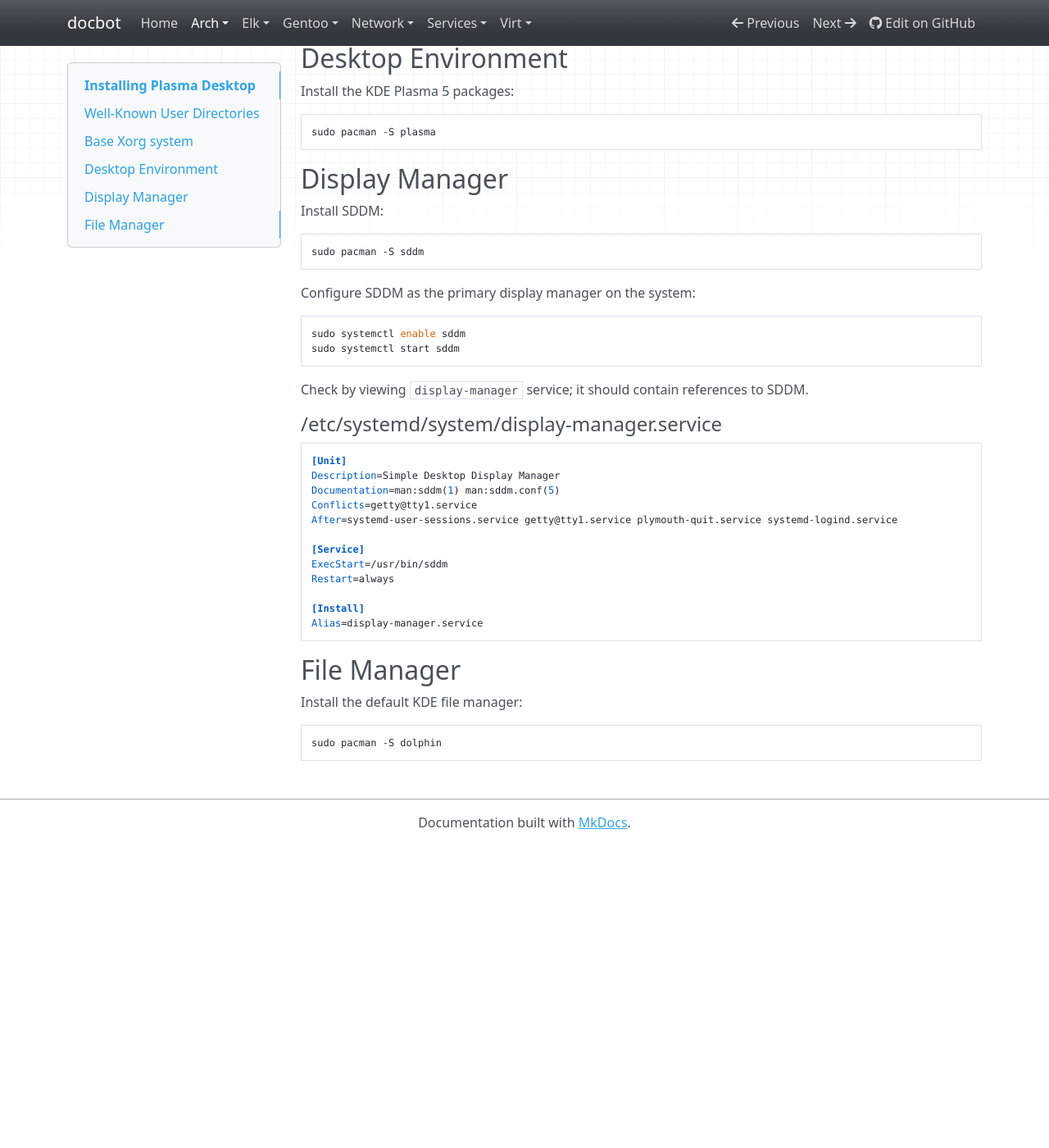
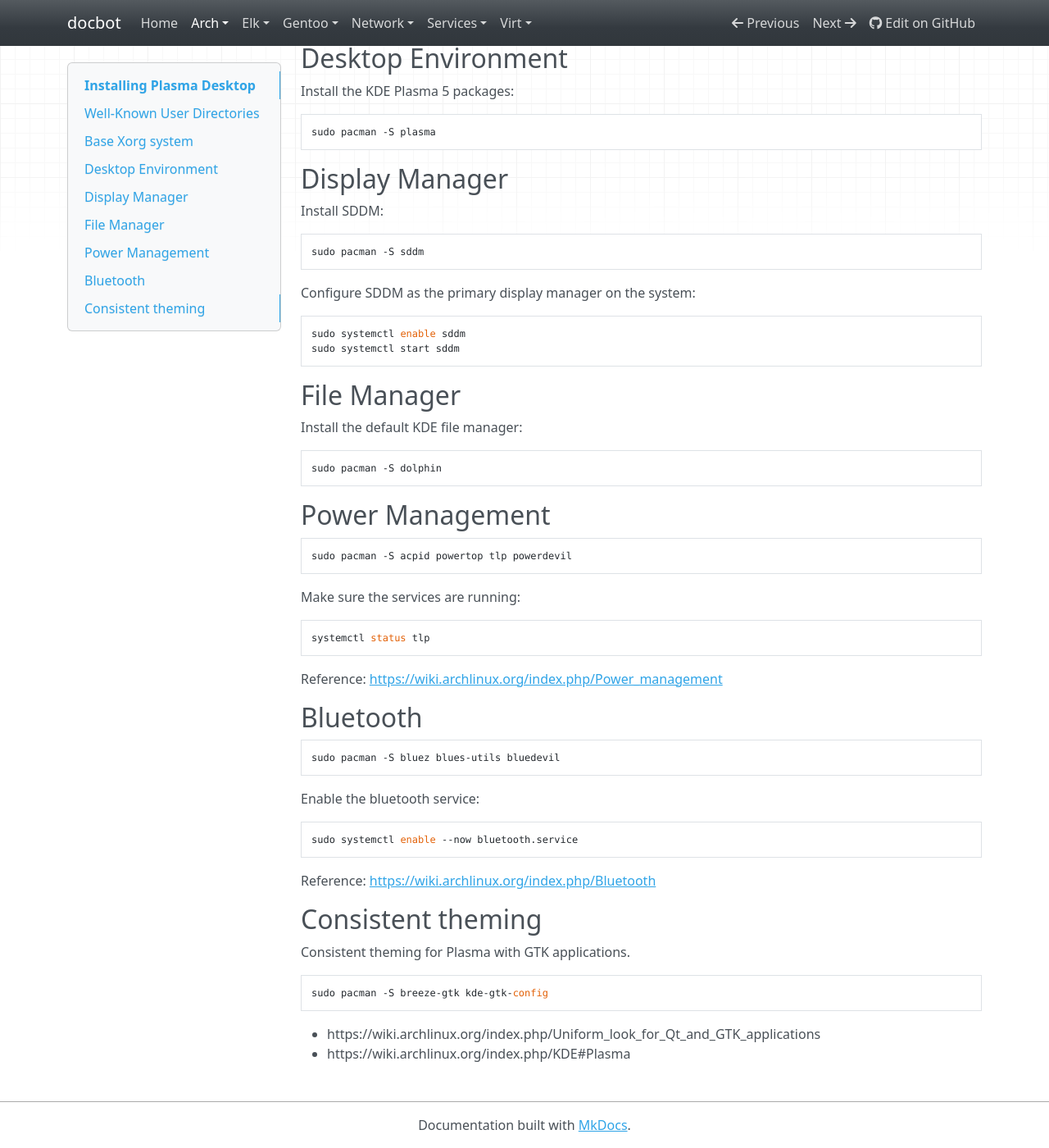
Before and after one commit to noahbailey/docbot, an MkDocs documentation site: the page built from docs/arch/plasma.md, in a window 1280 px wide and 1400 px high, scrolled down 475 px. Shown: the whole window at 82% size. Built offline with MkDocs 1.6.1, drawn with Linux system fonts in a browser that asks for light colours; nearby versions of some CDN libraries; before the commit the page ends 1506 px from its top, so only the background shows below that.

Commit message:
Update arch/plasma page with install notes

````diff
--- a/docs/arch/plasma.md
+++ b/docs/arch/plasma.md
@@ -43,27 +43,38 @@ Configure SDDM as the primary display manager on the system:
     sudo systemctl enable sddm
     sudo systemctl start sddm
 
-Check by viewing `display-manager` service; it should contain references to SDDM.
-
-#### /etc/systemd/system/display-manager.service
-
-```ini
-[Unit]
-Description=Simple Desktop Display Manager
-Documentation=man:sddm(1) man:sddm.conf(5)
-Conflicts=getty@tty1.service
-After=systemd-user-sessions.service getty@tty1.service plymouth-quit.service systemd-logind.service
-
-[Service]
-ExecStart=/usr/bin/sddm
-Restart=always
-
-[Install]
-Alias=display-manager.service
-```
 
 ## File Manager
 
 Install the default KDE file manager:
 
     sudo pacman -S dolphin
+
+## Power Management
+
+    sudo pacman -S acpid powertop tlp powerdevil
+
+Make sure the services are running:
+
+    systemctl status tlp
+
+Reference: [https://wiki.archlinux.org/index.php/Power_management](https://wiki.archlinux.org/index.php/Power_management)
+
+## Bluetooth
+
+    sudo pacman -S bluez blues-utils bluedevil
+
+Enable the bluetooth service:
+
+    sudo systemctl enable --now bluetooth.service
+
+Reference: [https://wiki.archlinux.org/index.php/Bluetooth](https://wiki.archlinux.org/index.php/Bluetooth)
+
+## Consistent theming
+
+Consistent theming for Plasma with GTK applications.
+
+    sudo pacman -S breeze-gtk kde-gtk-config
+
+* https://wiki.archlinux.org/index.php/Uniform_look_for_Qt_and_GTK_applications
+* https://wiki.archlinux.org/index.php/KDE#Plasma
````
